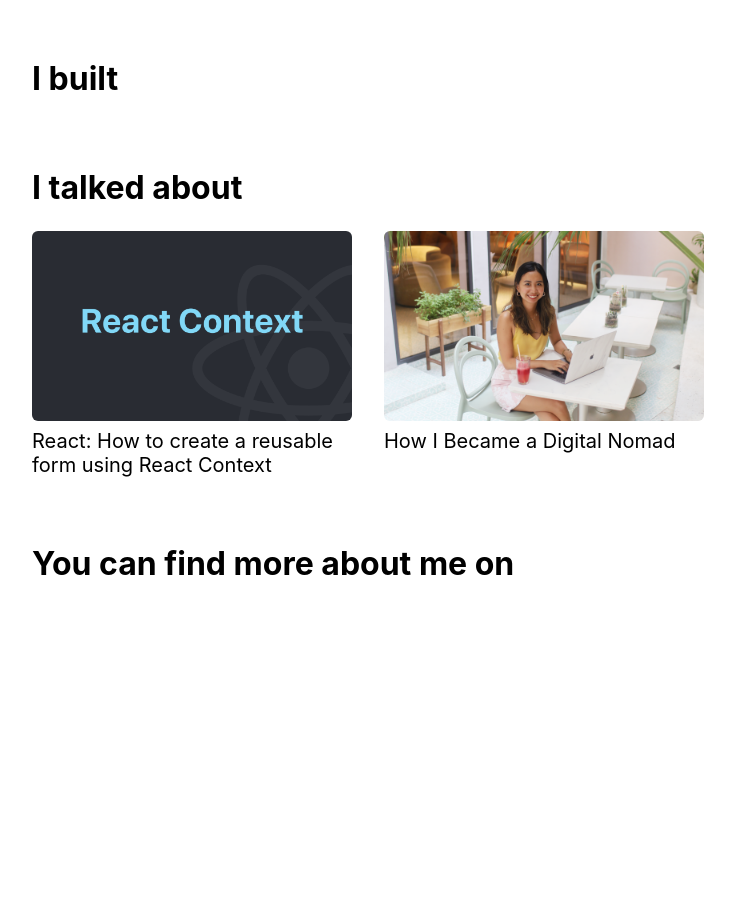
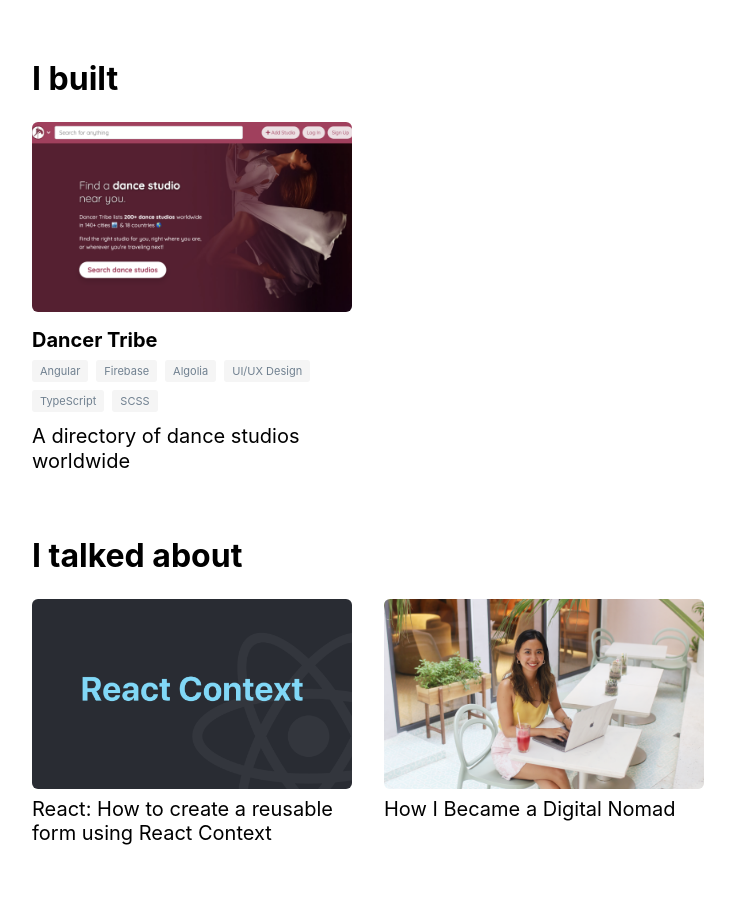
Before and after one commit to el-pol/nextjs-trishalim, a Next.js app: page / in a window 1280 px wide. Shown: the part 1440-2356 px from the top of the page, without its empty margins (256-991 px from the left). Before the commit the page ends 2127 px from the top, so only its background shows below. Built offline with nearby package versions, Linux system fonts and the light colour scheme.

Commit message:
add projects

```diff
--- a/components/Content.tsx
+++ b/components/Content.tsx
@@ -8,7 +8,8 @@ export const Content = (props: {
   const {
     imageUrl,
     title,
-    link
+    link,
+    description
   } = props.content;
 
   return (
@@ -20,6 +21,7 @@ export const Content = (props: {
           }}
         ></div>
         <h3>{title}</h3>
+        <p>{description}</p>
       </a>
     </Link>
   )
--- /dev/null
+++ b/components/Project.tsx
@@ -0,0 +1,38 @@
+import React, { ReactElement } from "react";
+import { Project as IProject } from "../types/project";
+import Link from 'next/link';
+import { Skill } from "./Skill";
+
+export const Project = (props: {
+  content: IProject
+}): ReactElement => {
+  const {
+    imageUrl,
+    title,
+    link,
+    description,
+    skills,
+  } = props.content;
+
+  return (
+    <Link href={link}>
+      <a href={link} target="_blank" className="project">
+        <div className="project__image"
+          style={{
+            backgroundImage: `url(${imageUrl})`
+          }}
+        ></div>
+        <div className="project__text">
+          <h3>{title}</h3>
+          {
+            skills &&
+            <div className="experience__skills">
+              {skills.map((s) => <Skill content={s} />)}
+            </div>
+          }
+          <p>{description}</p>
+        </div>
+      </a>
+    </Link>
+  )
+}
--- a/pages/index.tsx
+++ b/pages/index.tsx
@@ -2,8 +2,10 @@ import type { NextPage } from 'next'
 import Head from 'next/head'
 import { Content } from '../components/Content'
 import { Experience } from '../components/Experience'
+import { Project } from '../components/Project'
 import styles from '../styles/Home.module.css'
 import { Experience as IExperience } from '../types/experience'
+import { Project as IProject } from '../types/project'
 import { Skill } from '../types/Skill'
 
 const SKILLS: { [key: string]: Skill } = {
@@ -154,6 +156,19 @@ const Home: NextPage = () => {
     }
   ];
 
+  const projects: Array<IProject> = [
+    {
+      title: 'Dancer Tribe',
+      link: 'https://dancertribe.com/',
+      imageUrl: '/project-dancer-tribe.png',
+      description: 'A directory of dance studios worldwide',
+      skills: [
+        SKILLS.ANGULAR, SKILLS.FIREBASE, SKILLS.ALGOLIA, SKILLS.UIUX, SKILLS.TYPESCRIPT,
+        SKILLS.SCSS
+      ]
+    }
+  ];
+
   return (
     <div className={styles.container}>
       <Head>
@@ -201,7 +216,9 @@ const Home: NextPage = () => {
         <br />
 
         <h2>I built</h2>
-
+        {
+          projects.map((p) => <Project content={p} />)
+        }
         <br />
 
         <h2>I talked about</h2>
--- a/styles/globals.css
+++ b/styles/globals.css
@@ -139,3 +139,29 @@ p {
     flex-direction: row;
   }
 }
+
+.project {
+  display: block;
+  max-width: 320px;
+  transition: 0.1s ease-in;
+}
+
+.project__image {
+  height: 190px;
+  background-size: cover;
+  background-position: center;
+  margin-bottom: 0.5rem;
+  border-radius: 6px;
+  transition: 0.5s ease-in;
+  width: 320px;
+}
+
+.project:hover {
+  opacity: 0.9;
+  transition: 0.1s ease-in;
+}
+
+.project h3 {
+  margin-top: 1rem;
+  margin-bottom: 0.5rem;
+}
--- a/types/content.ts
+++ b/types/content.ts
@@ -2,4 +2,5 @@ export interface Content {
   imageUrl: string;
   title: string;
   link: string;
+  description?: string;
 }
--- /dev/null
+++ b/types/project.ts
@@ -0,0 +1,9 @@
+import { Skill } from "./Skill";
+
+export interface Project {
+  title: string;
+  link: string;
+  imageUrl: string;
+  description: string;
+  skills?: Array<Skill>;
+}
```
Also changed, not shown: public/project-dancer-tribe.png (added).
